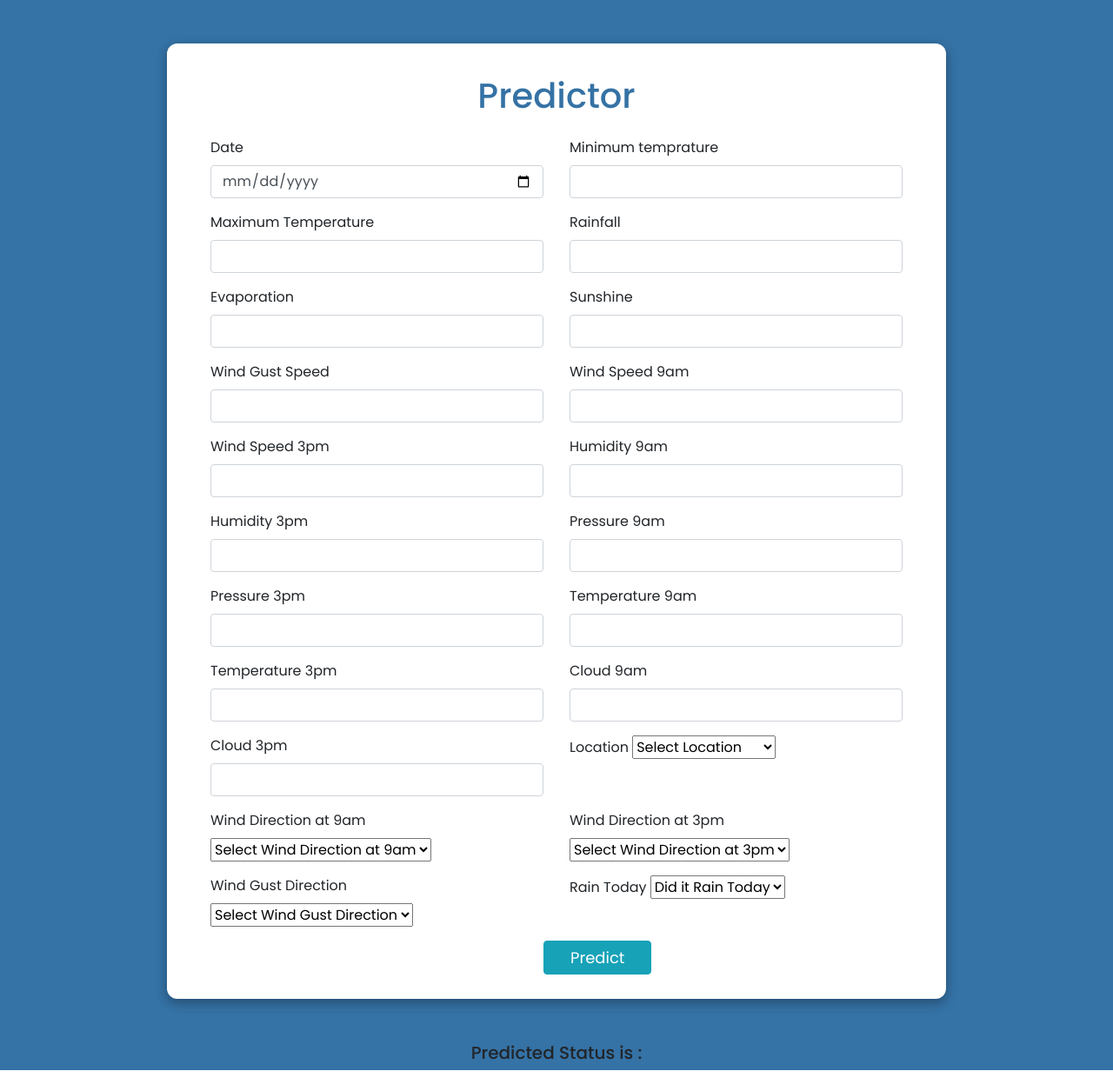
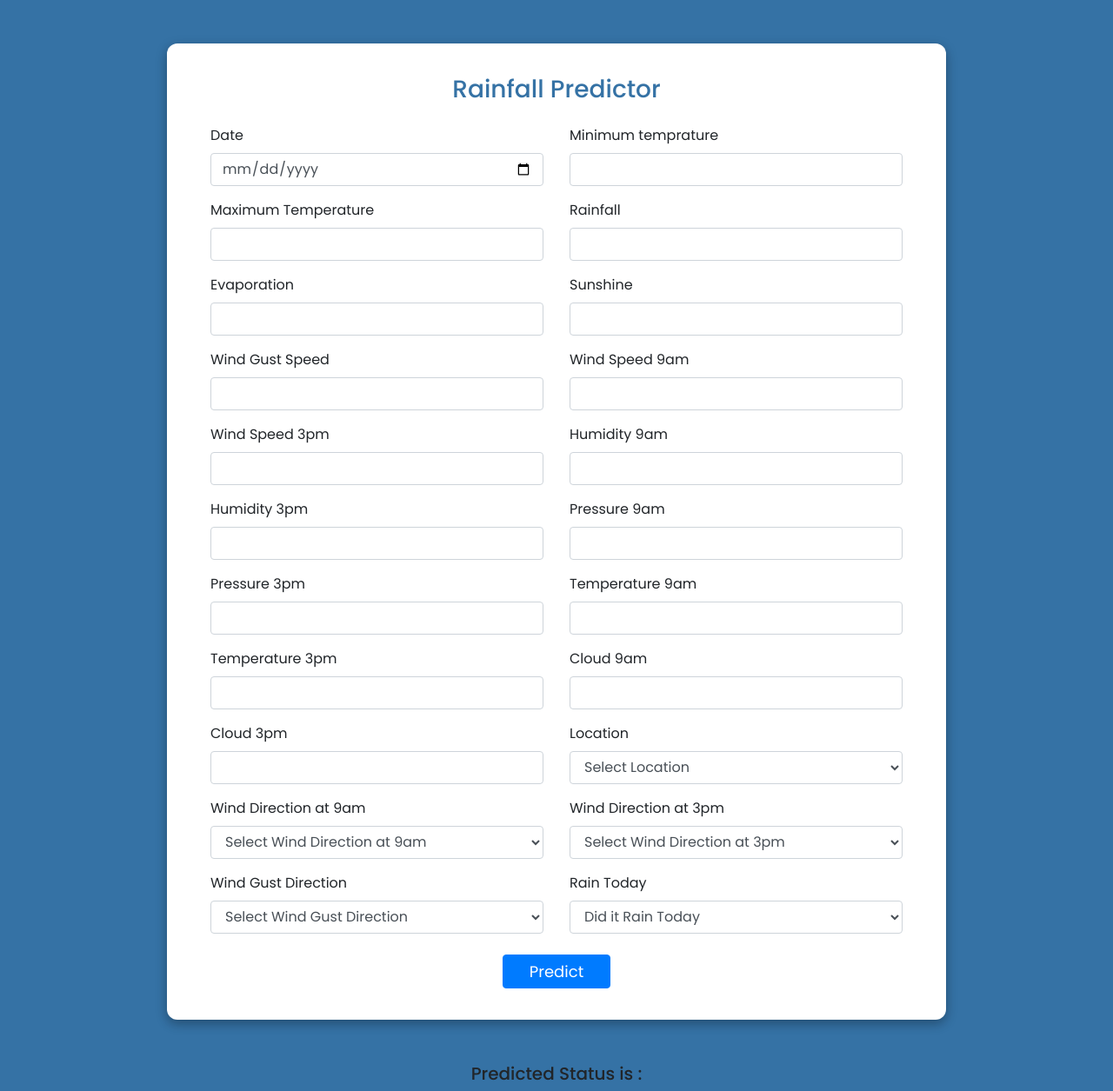
Before and after one commit to Prakashdeveloper03/Rainfy, a FastAPI app: page /predictor in a window 1280 px wide. Shown: the whole page at 87% size. Before the commit the page ends 1231 px from the top, so only its background shows below. Run offline with FastAPI, Linux system fonts and the light colour scheme; parts of the project's set-up code (start-up, migrations or seed data) failed here and were passed over; some libraries are stand-ins or nearby versions.

Commit message:
Updated predictor.html & predictor.css files

```diff
--- a/static/css/predictor.css
+++ b/static/css/predictor.css
@@ -1,3 +1,15 @@
+@media (max-width: 768px) {
+  h1 {
+    font-size: 24px;
+  }
+  p {
+    font-size: 16px;
+  }
+  .container {
+    text-align: center;
+  }
+}
+
 body {
   background-color: #3572a5;
   font-family: "Poppins", sans-serif;
@@ -12,7 +24,7 @@ body {
   border-radius: 12px;
 }
 
-.form h1 {
+.form h3 {
   color: #3572a5;
 }
 
--- a/templates/predictor.html
+++ b/templates/predictor.html
@@ -3,7 +3,7 @@
   <head>
     <meta charset="utf-8" />
     <meta name="viewport" content="width=device-width, initial-scale=1.0" />
-    <title>Predictor</title>
+    <title>Rainfall Predictor</title>
     <link
       rel="stylesheet"
       href="https://stackpath.bootstrapcdn.com/bootstrap/4.4.1/css/bootstrap.min.css"
@@ -22,17 +22,24 @@
         url_for('static', path='css/predictor.css') }}"
     />
     <link href="{{ url_for('static', path='icon/icon.svg') }}" rel="icon" />
-    <title>Rain Prediction</title>
+    <title>Rainfall Prediction</title>
   </head>
   <body>
+    <div class="container">
       <section id="prediction-form">
         <form class="form" action="/predictor/predict" , method="POST">
-        <h1 class="my-3 text-center">Predictor</h1>
+          <h3 class="my-3 text-center">Rainfall Predictor</h3>
           <div class="row">
             <div class="col-md-6 my-2">
               <div class="md-form">
                 <label for="date" class="date">Date</label>
-              <input type="date" class="form-control" id="date" name="date" />
+                <input
+                  type="date"
+                  class="form-control"
+                  id="date"
+                  name="date"
+                  required
+                />
               </div>
             </div>
             <div class="col-md-6 my-2">
@@ -43,6 +50,7 @@
                   class="form-control"
                   id="mintemp"
                   name="mintemp"
+                  required
                 />
               </div>
             </div>
@@ -54,6 +62,7 @@
                   class="form-control"
                   id="maxtemp"
                   name="maxtemp"
+                  required
                 />
               </div>
             </div>
@@ -65,6 +74,7 @@
                   class="form-control"
                   id="rainfall"
                   name="rainfall"
+                  required
                 />
               </div>
             </div>
@@ -76,6 +86,7 @@
                   class="form-control"
                   id="evaporation"
                   name="evaporation"
+                  required
                 />
               </div>
             </div>
@@ -87,6 +98,7 @@
                   class="form-control"
                   id="sunshine"
                   name="sunshine"
+                  required
                 />
               </div>
             </div>
@@ -100,6 +112,7 @@
                   class="form-control"
                   id="windgustspeed"
                   name="windgustspeed"
+                  required
                 />
               </div>
             </div>
@@ -113,6 +126,7 @@
                   class="form-control"
                   id="windspeed9am"
                   name="windspeed9am"
+                  required
                 />
               </div>
             </div>
@@ -126,50 +140,63 @@
                   class="form-control"
                   id="windspeed3pm"
                   name="windspeed3pm"
+                  required
                 />
               </div>
             </div>
             <div class="col-md-6 my-2">
               <div class="md-form">
-              <label for="humidity9am" class="humidity9am">Humidity 9am</label>
+                <label for="humidity9am" class="humidity9am"
+                  >Humidity 9am</label
+                >
                 <input
                   type="text"
                   class="form-control"
                   id="humidity9am"
                   name="humidity9am"
+                  required
                 />
               </div>
             </div>
             <div class="col-md-6 my-2">
               <div class="md-form">
-              <label for="humidity3pm" class="humidity3pm">Humidity 3pm</label>
+                <label for="humidity3pm" class="humidity3pm"
+                  >Humidity 3pm</label
+                >
                 <input
                   type="text"
                   class="form-control"
                   id="humidity3pm"
                   name="humidity3pm"
+                  required
                 />
               </div>
             </div>
             <div class="col-md-6 my-2">
               <div class="md-form">
-              <label for="pressure9am" class="pressure9am">Pressure 9am</label>
+                <label for="pressure9am" class="pressure9am"
+                  >Pressure 9am</label
+                >
                 <input
                   type="text"
                   class="form-control"
                   id="pressure9am"
                   name="pressure9am"
+                  required
                 />
               </div>
             </div>
             <div class="col-md-6 my-2">
               <div class="md-form">
-              <label for="pressure3pm" class="pressure3pm">Pressure 3pm</label>
+                <label for="pressure3pm" class="pressure3pm"
+                  >Pressure 3pm</label
+                >
                 <input
                   type="text"
                   class="form-control"
                   id="pressure3pm"
                   name="pressure3pm"
+                  required
                 />
               </div>
             </div>
@@ -182,6 +209,7 @@
                   class="form-control"
                   id="temp9am"
                   name="temp9am"
+                  required
                 />
               </div>
             </div>
@@ -193,6 +221,7 @@
                   class="form-control"
                   id="temp3pm"
                   name="temp3pm"
+                  required
                 />
               </div>
             </div>
@@ -204,6 +233,7 @@
                   class="form-control"
                   id="cloud9am"
                   name="cloud9am"
+                  required
                 />
               </div>
             </div>
@@ -215,6 +245,7 @@
                   class="form-control"
                   id="cloud3pm"
                   name="cloud3pm"
+                  required
                 />
               </div>
             </div>
@@ -224,12 +255,12 @@
                   >Location</label
                 >
                 <select
-                class="location"
+                  class="form-control"
                   id="location"
                   name="location"
                   aria-label="Location"
                 >
-                <option selected>Select Location</option>
+                  <option disabled selected>Select Location</option>
                   <option value="24">Adelaide</option>
                   <option value="7">Albany</option>
                   <option value="30">Albury</option>
@@ -287,12 +318,14 @@
                   >Wind Direction at 9am</label
                 >
                 <select
-                class="winddir9am"
+                  class="form-control"
                   id="winddir9am"
                   name="winddir9am"
                   aria-label="Wind Direction 9am"
                 >
-                <option selected>Select Wind Direction at 9am</option>
+                  <option disabled selected>
+                    Select Wind Direction at 9am
+                  </option>
                   <option value="1">N</option>
                   <option value="5">W</option>
                   <option value="10">S</option>
@@ -318,12 +351,14 @@
                   >Wind Direction at 3pm</label
                 >
                 <select
-                class="winddir3pm"
+                  class="form-control"
                   id="winddir3pm"
                   name="winddir3pm"
                   aria-label="Wind Direction at 3pm"
                 >
-                <option selected>Select Wind Direction at 3pm</option>
+                  <option disabled selected>
+                    Select Wind Direction at 3pm
+                  </option>
                   <option value="2">N</option>
                   <option value="4">W</option>
                   <option value="8">S</option>
@@ -349,12 +384,12 @@
                   >Wind Gust Direction</label
                 >
                 <select
-                class="windgustdir"
+                  class="form-control"
                   id="windgustdir"
                   name="windgustdir"
                   aria-label="Wind Gust Direction"
                 >
-                <option selected>Select Wind Gust Direction</option>
+                  <option disabled selected>Select Wind Gust Direction</option>
                   <option value="3">N</option>
                   <option value="4">W</option>
                   <option value="7">S</option>
@@ -380,27 +415,23 @@
                   >Rain Today</label
                 >
                 <select
-                class="raintoday"
+                  class="form-control"
                   id="raintoday"
                   name="raintoday"
                   aria-label="Rain Today"
                 >
-                <option selected>Did it Rain Today</option>
+                  <option disabled selected>Did it Rain Today</option>
                   <option value="1">Yes</option>
                   <option value="0">No</option>
                 </select>
               </div>
             </div>
-          <div
-            class="col-md-6 my-2 d-flex align-items-end justify-content-around"
-          >
-            <button
-              type="submit"
-              class="btn btn-info button"
-              style="margin-left: 100%"
-            >
+            <div class="col-md-12 my-3">
+              <div class="text-center">
+                <button type="submit" class="btn btn-primary button">
                   Predict
                 </button>
+              </div>
             </div>
           </div>
         </form>
@@ -413,5 +444,6 @@
         integrity="sha384-b5kHyXgcpbZJO/tY9Ul7kGkf1S0CWuKcCD38l8YkeH8z8QjE0GmW1gYU5S9FOnJ0"
         crossorigin="anonymous"
       ></script>
+    </div>
   </body>
 </html>
```
Lines whose indentation alone changed are shown as unchanged.
